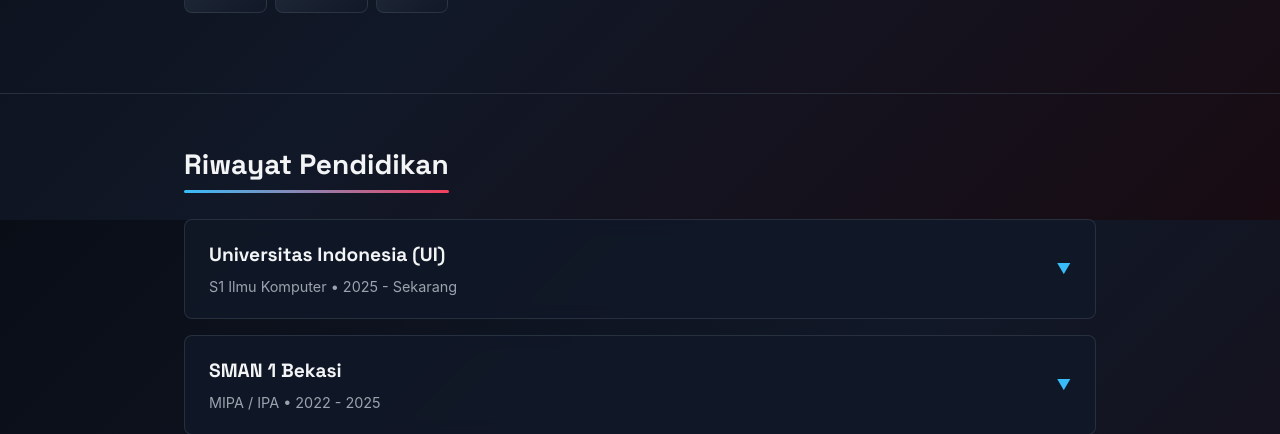
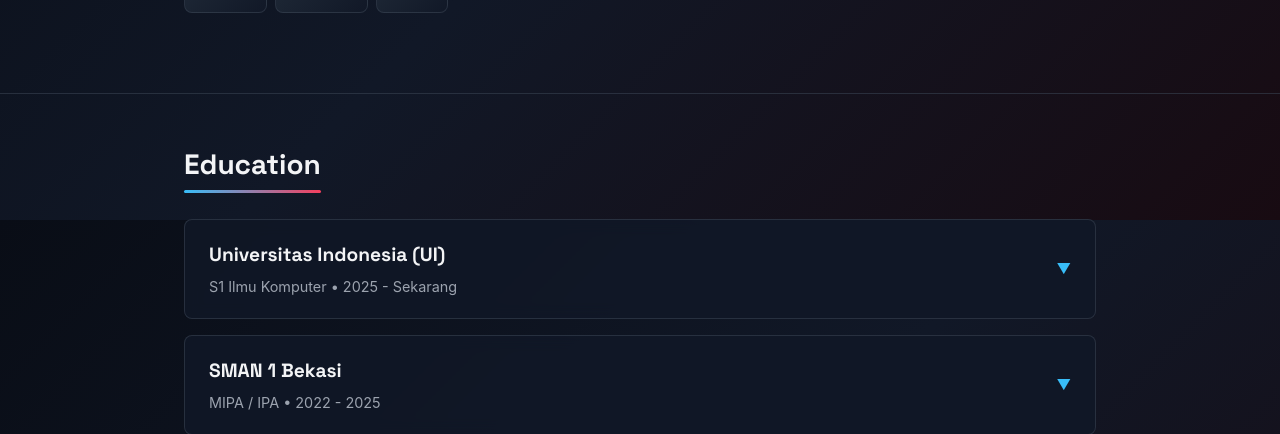
Before and after one commit to Hafizh0205/myportofolio, a Django app: page / in a window 1280 px wide. Shown: the part 580-1014 px from the top of the page. Run offline with Django 5.2, Linux system fonts and the light colour scheme.

Commit message:
update text in html

```diff
--- a/templates/index.html
+++ b/templates/index.html
@@ -46,7 +46,7 @@
                     </dl>
                     <div class="social-links">
                         <a href="https://github.com/Hafizh0205" class="social-link">GitHub</a>
-                        <a href="https://linkedin.com/" class="social-link">LinkedIn</a>
+                        <a href="https://www.linkedin.com/in/hafizh-zuhdi-hartanto-763b03365" class="social-link">LinkedIn</a>
                         <a href="mailto:Hafzhproboy12@gmail.com" class="social-link">Email</a>
                     </div>
                 </div>
@@ -56,7 +56,7 @@
         <!-- Section Riwayat Pendidikan -->
         <section class="content-section" id="education">
             <div class="container">
-                <h2 class="section-title">Riwayat Pendidikan</h2>
+                <h2 class="section-title">Education</h2>
                 <div class="edu-list">
                     <details class="edu-card">
                         <summary class="edu-summary">
```
